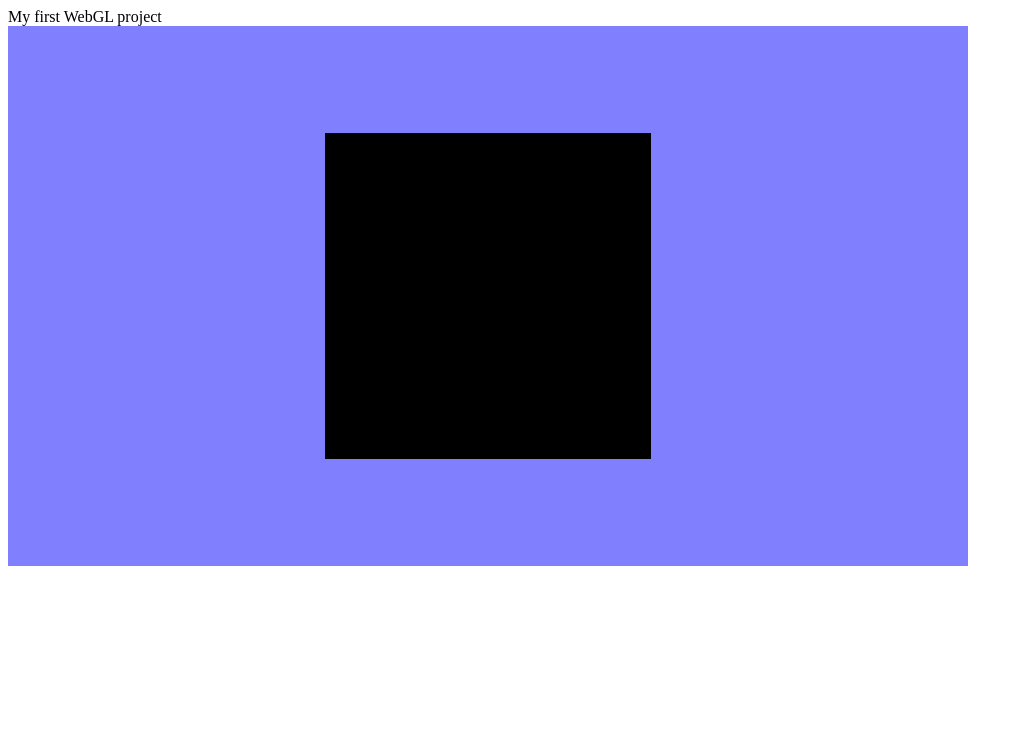
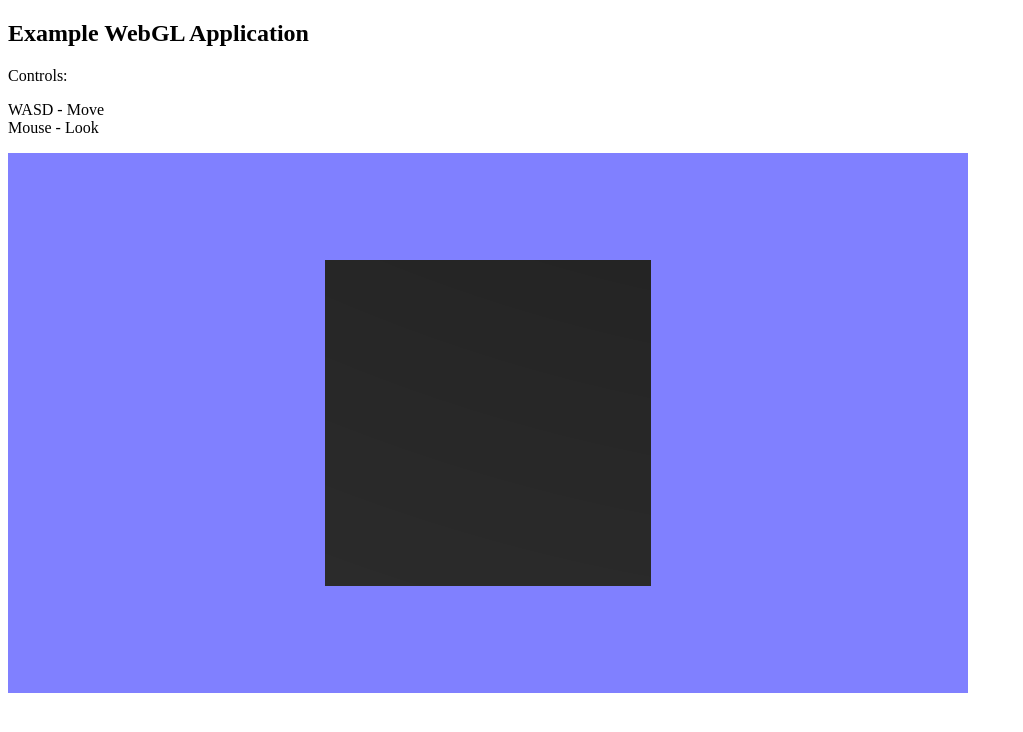
Before and after one commit to SaahilR/WebGL, a plain HTML site: page index.html in a window 1280 px wide. Shown: the whole page, without its empty margins (0-1023 px from the left). Drawn offline with Linux system fonts and the light colour scheme.

Commit message:
Better readability

```diff
--- a/css/default.css
+++ b/css/default.css
@@ -1,5 +1,3 @@
 body {
-  /* Uncomment this to enable scrolling and zooming
   touch-action: manipulation;
-  */
 }
--- a/index.html
+++ b/index.html
@@ -9,7 +9,15 @@
     <script src="js/camera.js"></script>
 </head>
 <body>
-    <div>My first WebGL project</div>
+    <h2>Example WebGL Application</h2>
+    <body>
+        Controls:
+        <p>
+        WASD - Move<br/>
+        Mouse - Look<br/>
+        </p>
+    </body>
+
     <canvas id="renderCanvas" width="960" height="540"></canvas>
     <script src="js/main.js"></script>
 
--- a/js/main.js
+++ b/js/main.js
@@ -89,7 +89,7 @@ function start() {
 
     var texture = gl.createTexture();
     texture.image = new Image();
-    texture.image.src = "images/Rocks02_col.jpg";
+    texture.image.src = "textures/rock.jpg";
 
     texture.image.onload = function () {
         gl.bindTexture(gl.TEXTURE_2D, texture);
```
